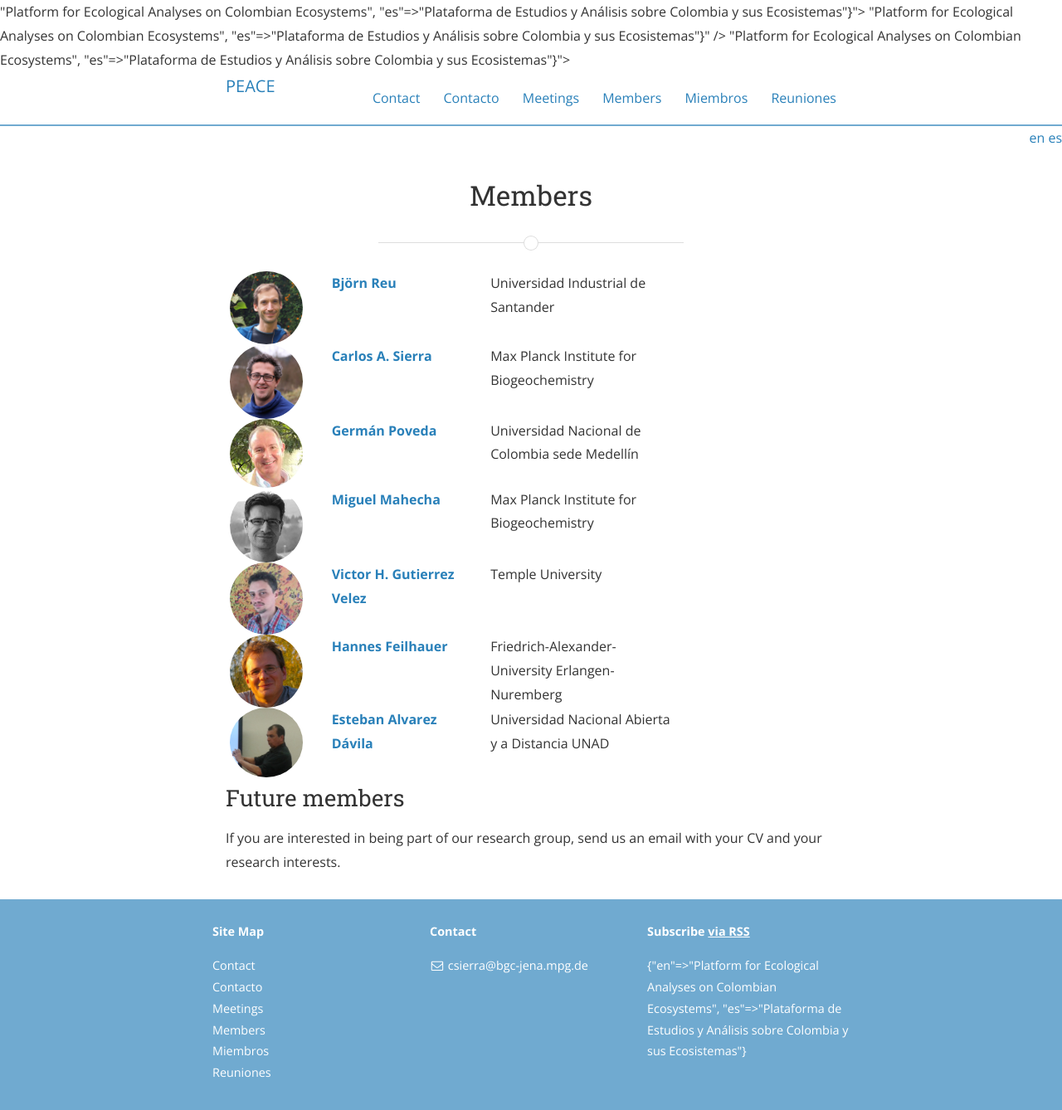
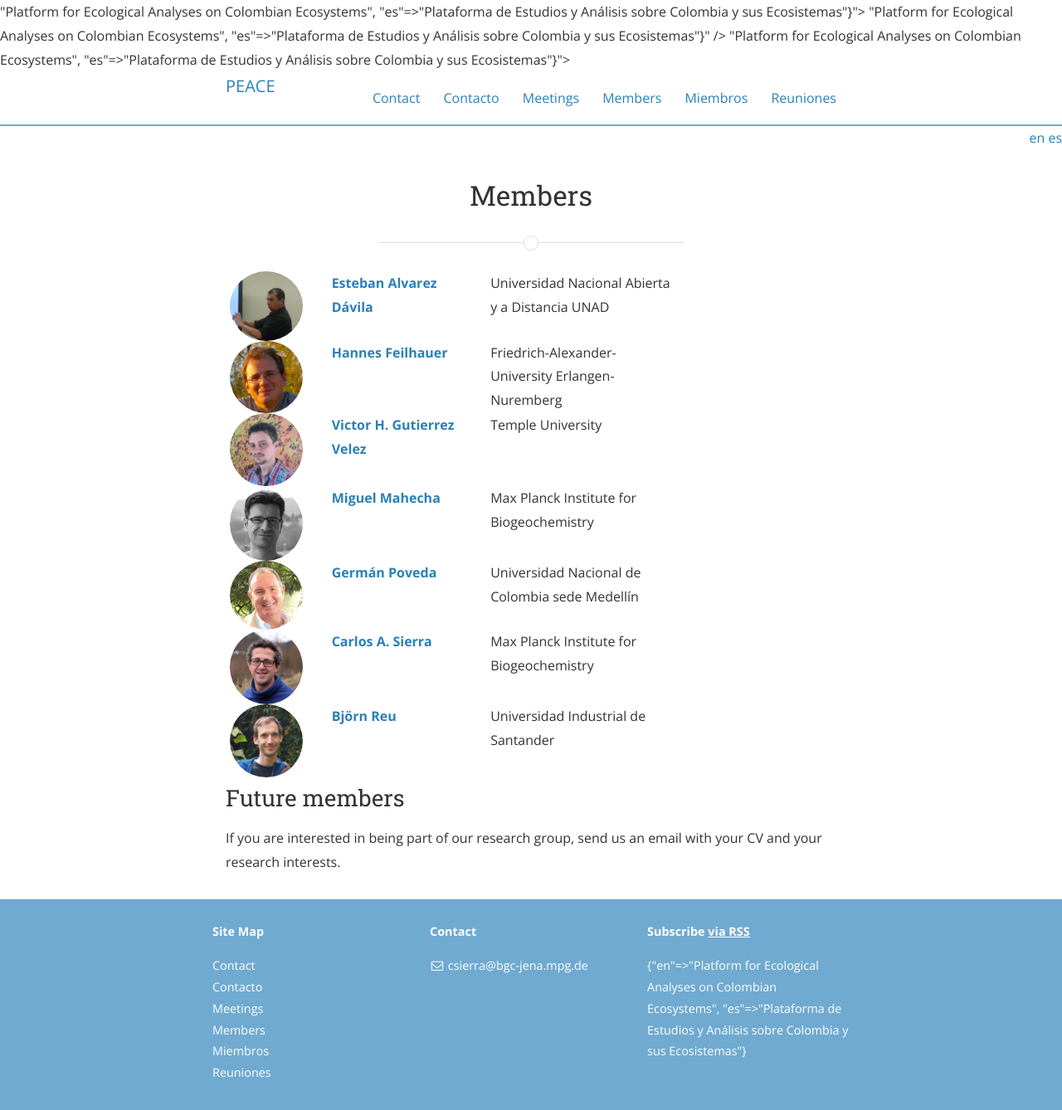
Before and after one commit to peacecolombia/peace, a Jekyll site: the page built from members.md, in a window 1280 px wide. Shown: the whole page at 83% size. Built offline with Jekyll 4.4.1, drawn with Linux system fonts in a browser that asks for light colours; nearby versions of some CDN libraries; a style sheet for code colours, icons or effects is not loaded.

Commit message:
edited Members

```diff
--- a/members.md
+++ b/members.md
@@ -5,7 +5,7 @@ ref: members/
 lang: en
 ---
 
-{% for p in site.data.people reversed %}
+{% for p in site.data.people | sort: 'Name' %}
 {% assign person=p[1] %}
 <div class="row">
 	<div class="col-md-2"> <img class="img-circle" src="{{site.baseurl}}/assets/{{person.pictureFileStem}}.jpg" width="50"> </div>
```
